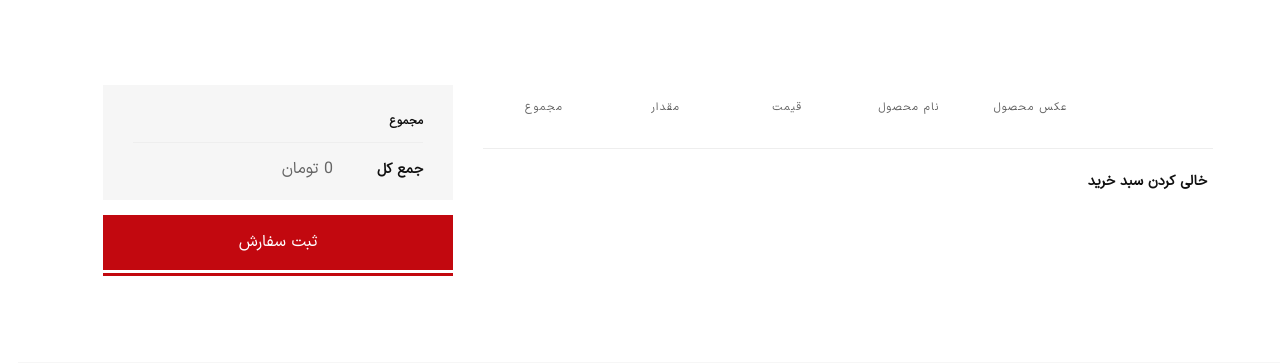
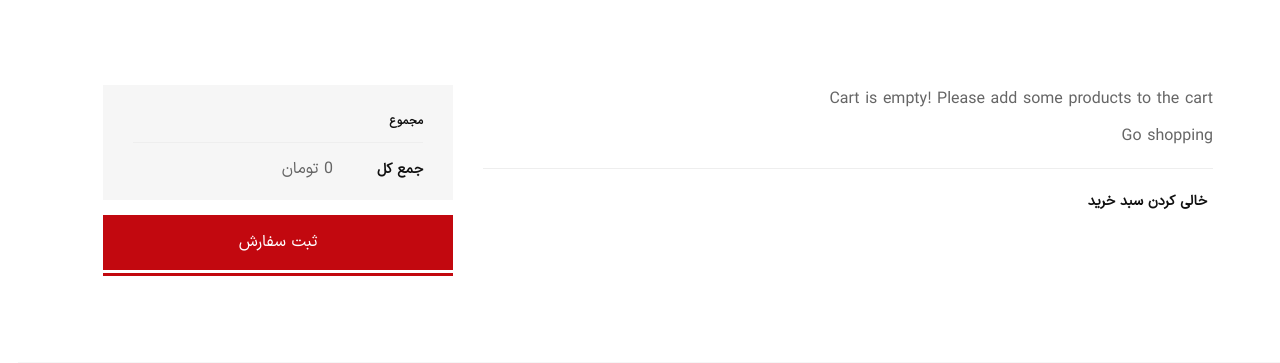
Before and after one commit to sabermodirian/django_e-shop, a Django app: page /cart/ in a window 1280 px wide. Shown: the part 103-466 px from the top of the page. Run offline with Django 4.2, Linux system fonts and the light colour scheme; lists and menus that the app fills with data are empty; parts of the project's set-up code (start-up, migrations or seed data) failed here and were passed over; some libraries are stand-ins or nearby versions; some web fonts are replaced.

Commit message:
86)Go shopping طراحی   در سبد خرید در صورت نبودن هیچ محصولی در سبد خرید

```diff
--- a/cart/templates/cart/cart_detail.html
+++ b/cart/templates/cart/cart_detail.html
@@ -14,7 +14,8 @@
 
                                 <div class="row no-gutters">
                                     <div class="col-12">
-                                        <div class="table-content table-responsive">
+                                    {% if cart %}
+                                    	<div class="table-content table-responsive">
                                             <table class="table text-center">
                                                 <thead>
                                                     <tr>
@@ -75,6 +76,10 @@
                                                 </tbody>
                                             </table>
                                         </div>
+                                    {% else %}
+                                    	<p>{% translate 'Cart is empty!  Please add some products to the cart' %}</p>
+                                        <a href="{% url 'product_list' %}">{% translate 'Go shopping' %} </a>
+                                    {% endif %}
                                     </div>
                                 </div>
                                 <div class="row no-gutters border-top pt--20 mt--20">
```
